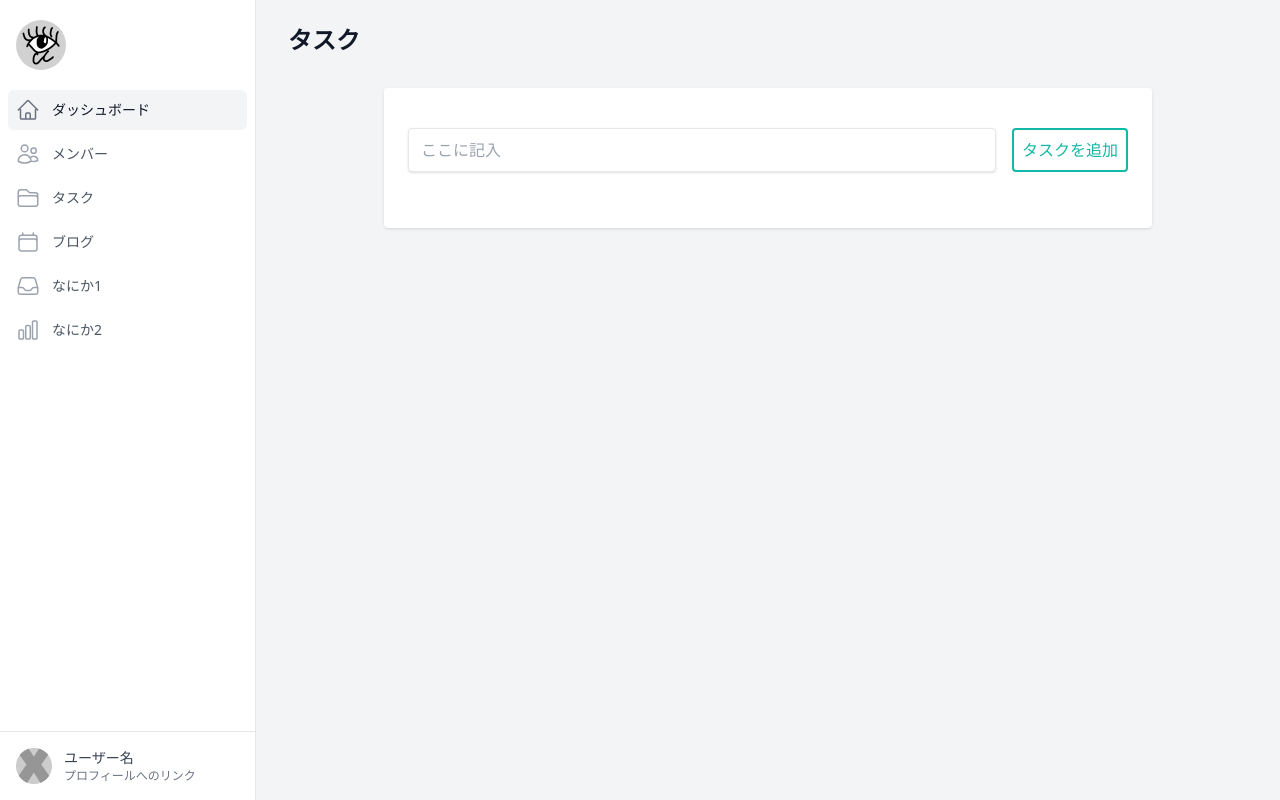
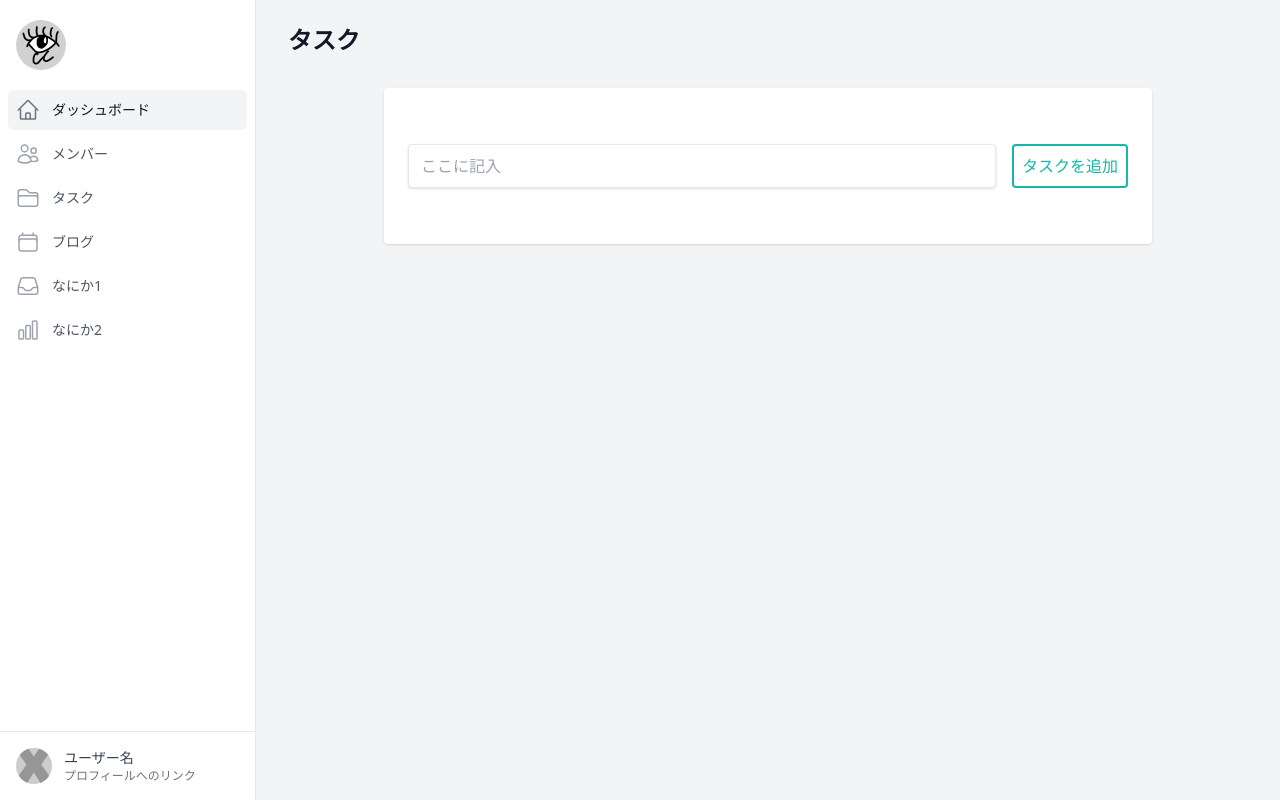
Before and after one commit to sa-morishita/TCC-APP, a Next.js app: page /task in a window 1280 px wide. Built offline with nearby package versions, Linux system fonts and the light colour scheme.

Commit message:
css調整

```diff
--- a/components/task/TaskPage.tsx
+++ b/components/task/TaskPage.tsx
@@ -36,7 +36,7 @@ const TaskPage: FC = () => {
   return (
     <div className="mt-4 flex w-full items-center justify-center">
       <div className="w-full rounded bg-white p-6 shadow lg:max-w-3xl">
-        <div className="mt-4 mb-8 flex">
+        <div className="my-8 flex">
           <input
             className="mr-4 w-full appearance-none rounded border py-2 px-3 text-gray-900 shadow"
             placeholder="ここに記入"
```
